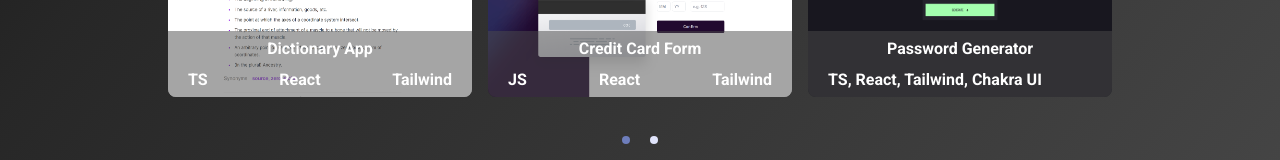
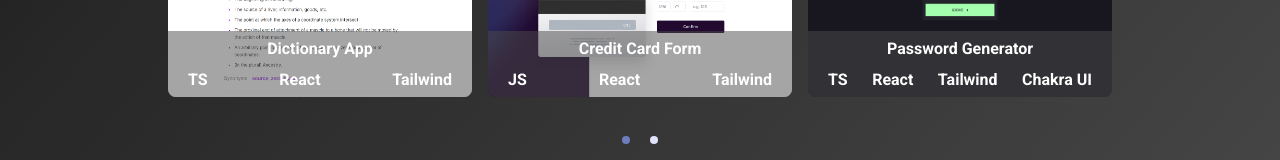
Before and after one commit to ShayneJG/Portfolio, a React (Vite) app: page / in a window 1280 px wide. Shown: the part 1319-1479 px from the top of the page. Built offline with nearby package versions, Linux system fonts and the light colour scheme.

Commit message:
fixed array bug in projects

```diff
--- a/src/components/projects.tsx
+++ b/src/components/projects.tsx
@@ -24,7 +24,7 @@ let projects: Project[] = [
     image: "assets/shaynejg.github.io_Password-generator.png",
     URL: "https://github.com/ShayneJG/Password-generator",
     description: "Password Generator",
-    tools: ["TS, React, Tailwind, Chakra UI"],
+    tools: ["TS", "React", "Tailwind", "Chakra UI"],
   },
   {
     image: "assets/shaynejg.github.io_Interactive-Rating-Component-React_.png",
```
